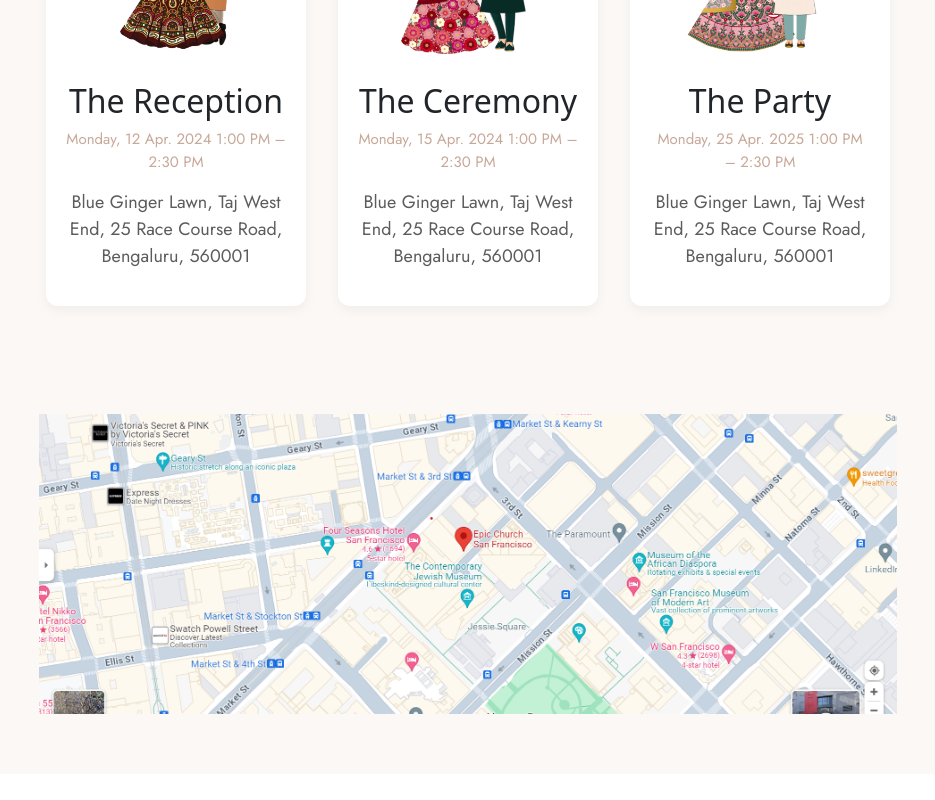
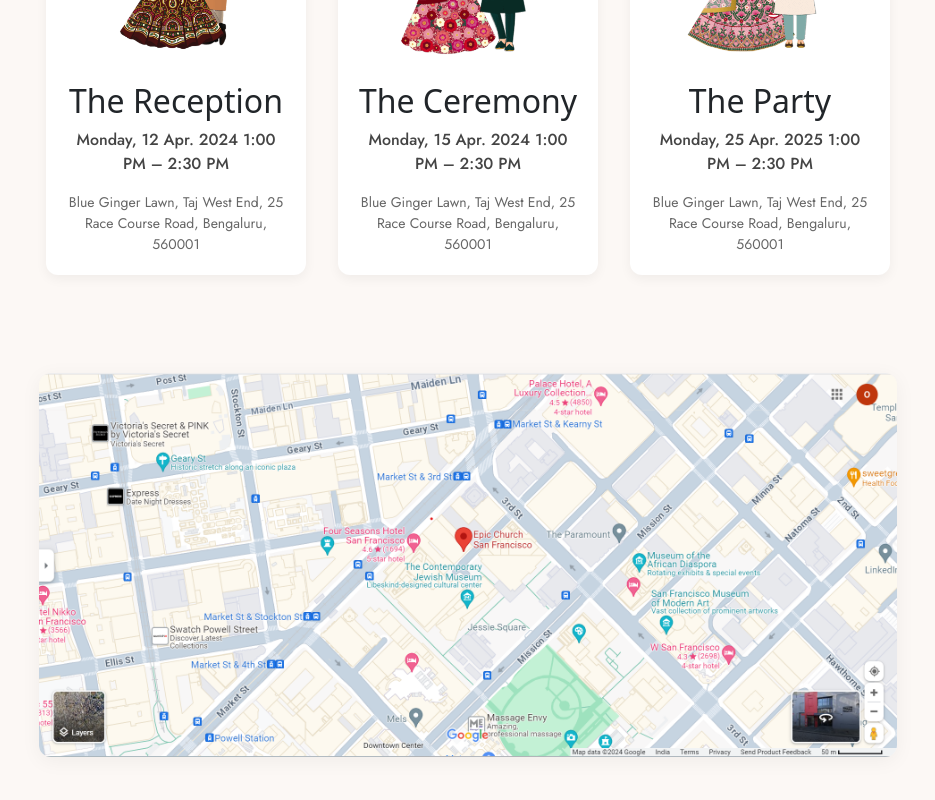
Before and after one commit to pavansvgithub/weddingpage, a React (Create React App) app: page /whenandwhere in a window 1280 px wide. Shown: the part 540-1340 px from the top of the page, without its empty margins (172-1107 px from the left). Built offline with nearby package versions, Linux system fonts and the light colour scheme; a web font is replaced by a local one.

Commit message:
Update index.css

```diff
--- a/src/Components/when&where/index.css
+++ b/src/Components/when&where/index.css
@@ -1,14 +1,20 @@
-.ww-p1{
-    color: #C8A898;
-    font-size: 15px;
+.ww-p1 {
+  font-size: 16px;
+  font-weight: 500;
+  margin-top: 8px;
+  color: #444;
 }
-.ww-p2{
-    color: #5C5C5C;
-    font-size: 18px;
+
+.ww-p2 {
+  font-size: 14px;
+  color: #666;
+  max-width: 300px;
+  margin: 0 auto;
 }
-.map-img{
-    width: 100%;
-    height: 300px;
-    object-fit: cover;
-    margin-top: 50px;
+
+.map-img {
+  width: 80%;
+  margin-top: 40px;
+  border-radius: 12px;
+  box-shadow: 0 4px 20px rgba(0, 0, 0, 0.05);
 }
```
